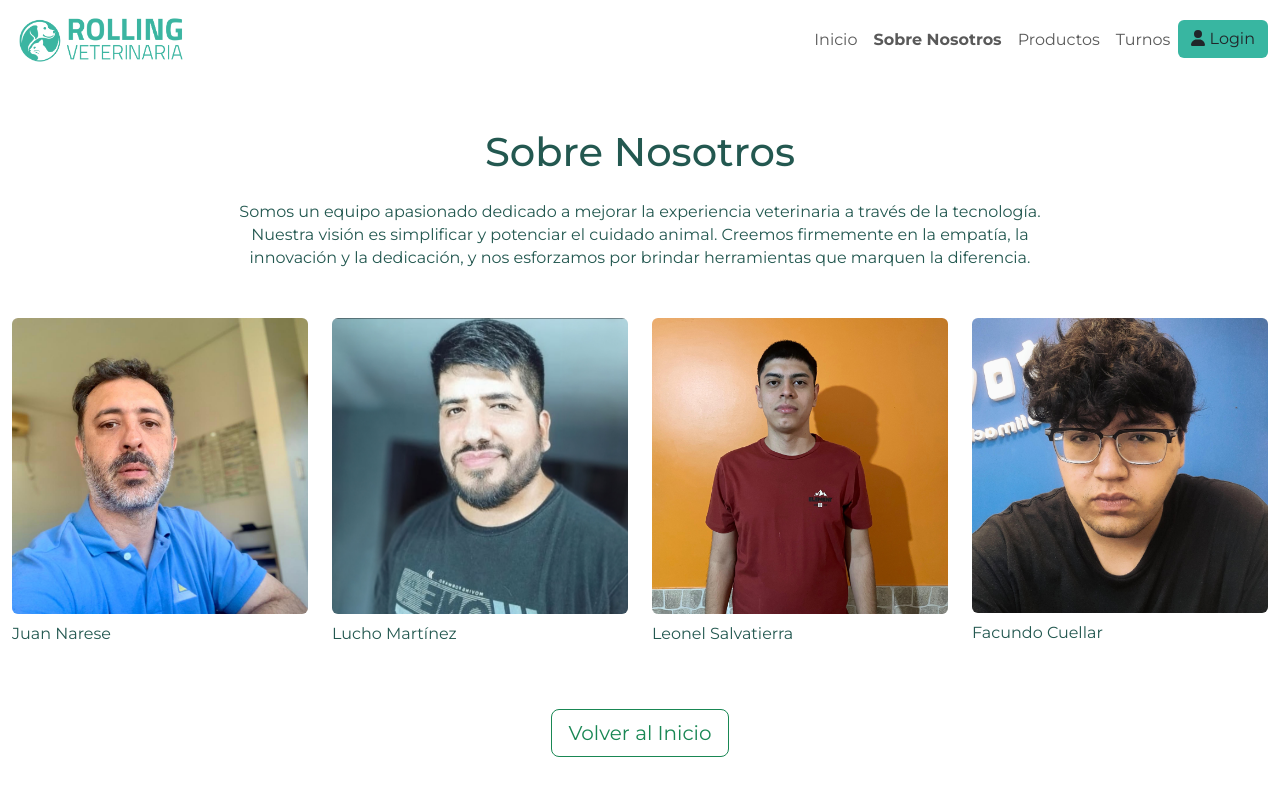
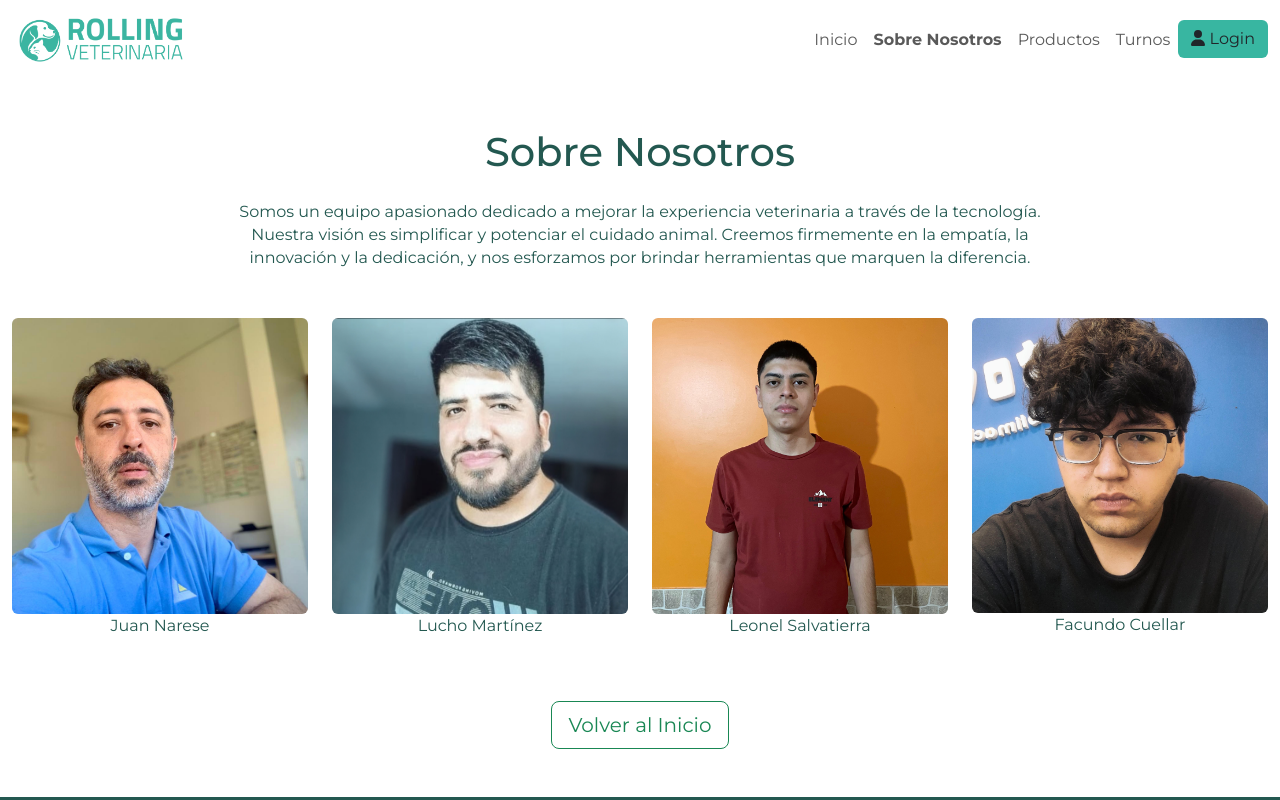
Before and after one commit to juanjonarese/rollingvet_front, a React (Vite) app: page /aboutuspage in a window 1280 px wide. Shown: the top 800 px of the page. Built offline with nearby package versions, Linux system fonts and the light colour scheme; no server answers.

Commit message:
textos centrados

```diff
--- a/src/css/SobreNosotros.css
+++ b/src/css/SobreNosotros.css
@@ -1,140 +1,29 @@
-:root {
-  --bg: #f8f9fa;
-  --card-bg: #ffffff;
-  --text: #343a40;
-  --primary: #007bff;
-  --primary-hover: #0056b3;
-  --success: #155724;
-  --error: #721c24;
-  --border: #dee2e6;
-  --shadow: 0 4px 12px rgba(0, 0, 0, 0.1);
-  --radius: 10px;
-  --transition: 0.3s ease-in-out;
+/* Hover suave sobre imágenes */
+.image-hover {
+  transition: transform 0.3s ease, box-shadow 0.3s ease;
+  box-shadow: 0 4px 10px rgba(0, 0, 0, 0.1);
 }
 
-.about-container {
-  background-color: var(--bg);
-  min-height: 100vh;
-  display: flex;
-  flex-direction: column;
-  justify-content: center;
-  align-items: center;
-  padding-left: 15px;
-  padding-right: 15px;
-  font-family: 'Inter', sans-serif;
-  color: var(--text);
+.image-hover:hover {
+  transform: scale(1.05);
+  box-shadow: 0 8px 20px rgba(0, 0, 0, 0.2);
 }
 
-.about-title {
-  font-size: 3.5rem;
-  font-weight: 700;
-  color: var(--primary);
-  margin-bottom: 1.5rem;
-  text-shadow: 1px 1px 2px rgba(0,0,0,0.1);
+/* Efecto en los nombres: fade + slide */
+.image-caption {
+  font-weight: bold;
+  color: #235850;
+  text-align: center;
+  opacity: 0;
+  transform: translateY(10px);
+  animation: fadeInUp 0.6s ease forwards;
+  animation-delay: 0.2s;
 }
 
-.about-text {
-  font-size: 1.25rem;
-  line-height: 1.8;
-  color: #495057;
-  max-width: 800px;
-  margin-left: auto;
-  margin-right: auto;
-}
-
-.image-grid {
-  margin-top: 3rem;
-  margin-bottom: 3rem;
-}
-
-.grid-item-image {
-  background-color: var(--card-bg);
-  border-radius: var(--radius);
-  box-shadow: var(--shadow);
-  padding: 15px;
-  transition: transform var(--transition), box-shadow var(--transition);
-  cursor: pointer;
-  display: flex;
-  flex-direction: column;
-  align-items: center;
-  justify-content: center;
-  width: 250px;
-  height: 250px;
-  overflow: hidden;
-  position: relative;
-}
-
-.grid-item-image:hover {
-  transform: translateY(-8px);
-  box-shadow: 0 10px 25px rgba(0, 0, 0, 0.15);
-}
-
-.grid-item-image .img-fluid {
-  width: 100%;
-  height: 100%;
-  object-fit: cover;
-  border-radius: 8px;
-  transition: transform var(--transition);
-}
-
-.grid-item-image:hover .img-fluid {
-  transform: scale(1.05);
-}
-
-.image-caption {
-  font-size: 1rem;
-  color: #6c757d;
-  margin-top: 0.75rem;
-  font-weight: 500;
-  position: absolute;
-  bottom: 10px;
-  background-color: rgba(255, 255, 255, 0.8);
-  padding: 5px 10px;
-  border-radius: 5px;
-  width: calc(100% - 30px);
-  text-align: center;
-}
-
-@media (max-width: 992px) {
-  .grid-item-image {
-    width: 220px;
-    height: 220px;
-    padding: 12px;
+/* Animación clave */
+@keyframes fadeInUp {
+  to {
+    opacity: 1;
+    transform: translateY(0);
   }
 }
-
-@media (max-width: 768px) {
-  .about-title {
-    font-size: 2.5rem;
-  }
-  .about-text {
-    font-size: 1rem;
-  }
-  .grid-item-image {
-    width: 180px;
-    height: 180px;
-    padding: 10px;
-  }
-  .image-caption {
-    font-size: 0.9rem;
-    padding: 3px 8px;
-  }
-}
-
-@media (max-width: 576px) {
-  .about-container {
-    padding-top: 3rem;
-    padding-bottom: 3rem;
-  }
-  .about-title {
-    font-size: 2rem;
-  }
-  .about-text {
-    font-size: 0.9rem;
-  }
-  .grid-item-image {
-    width: 150px;
-    height: 150px;
-    padding: 8px;
-  }
-}
--- a/src/pages/SobreNosotros.jsx
+++ b/src/pages/SobreNosotros.jsx
@@ -32,7 +32,7 @@ const SobreNosotros = () => {
         >
           <div className="grid-item-image">
             <Image src={juanImage} alt="Juan" fluid rounded />
-            <p className="image-caption mt-2">Juan Narese</p>
+            <p className="d-flex justify-content-center">Juan Narese</p>
           </div>
         </Col>
         <Col
@@ -44,7 +44,7 @@ const SobreNosotros = () => {
         >
           <div className="grid-item-image">
             <Image src={luchoImage} alt="Lucho" fluid rounded />
-            <p className="image-caption mt-2">Lucho Martínez</p>
+            <p className="d-flex justify-content-center">Lucho Martínez</p>
           </div>
         </Col>
         <Col
@@ -56,7 +56,7 @@ const SobreNosotros = () => {
         >
           <div className="grid-item-image">
             <Image src={leonelImage} alt="Leonel" fluid rounded />
-            <p className="image-caption mt-2">Leonel Salvatierra</p>
+            <p className="d-flex justify-content-center">Leonel Salvatierra</p>
           </div>
         </Col>
         <Col
@@ -68,7 +68,7 @@ const SobreNosotros = () => {
         >
           <div className="grid-item-image">
             <Image src={facuImage} alt="facu" fluid rounded />
-            <p className="image-caption mt-2">Facundo Cuellar</p>
+            <p className="d-flex justify-content-center">Facundo Cuellar</p>
           </div>
         </Col>
       </Row>
```
